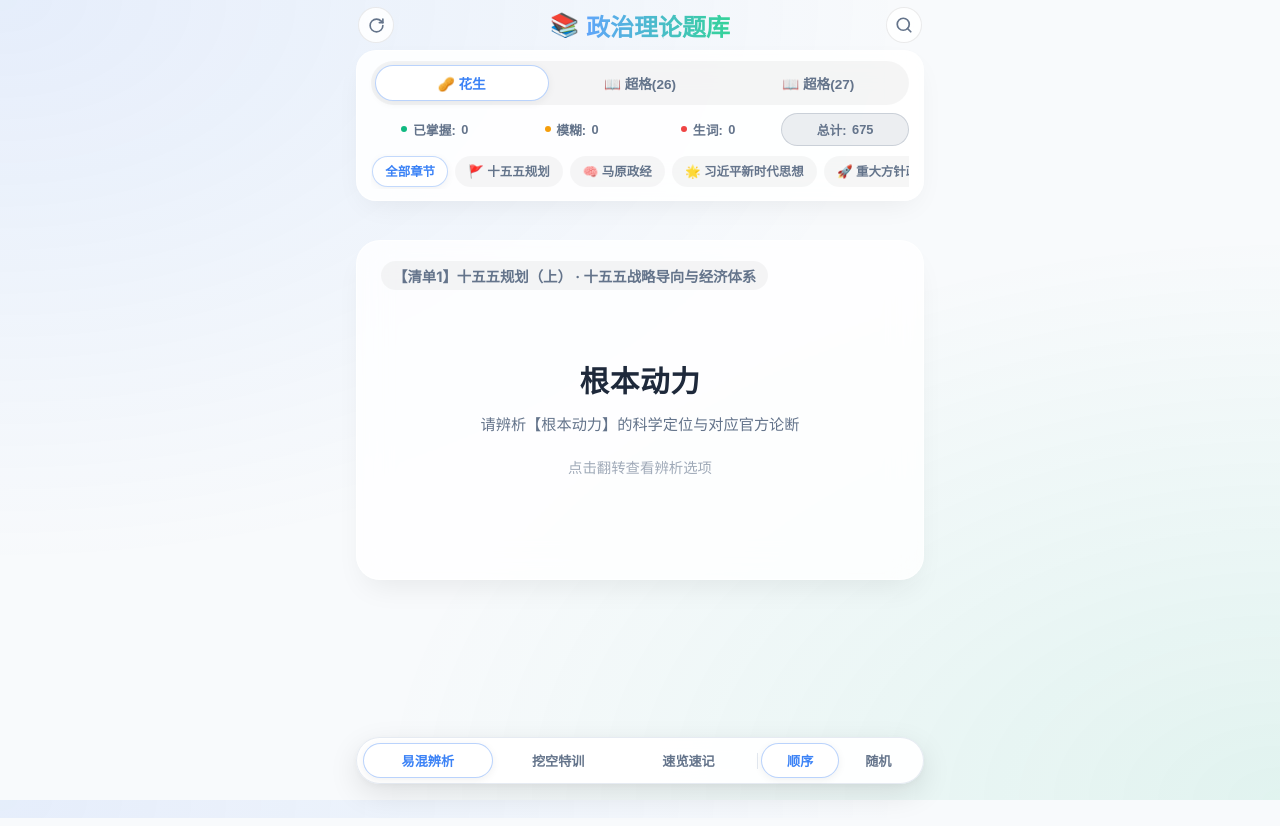
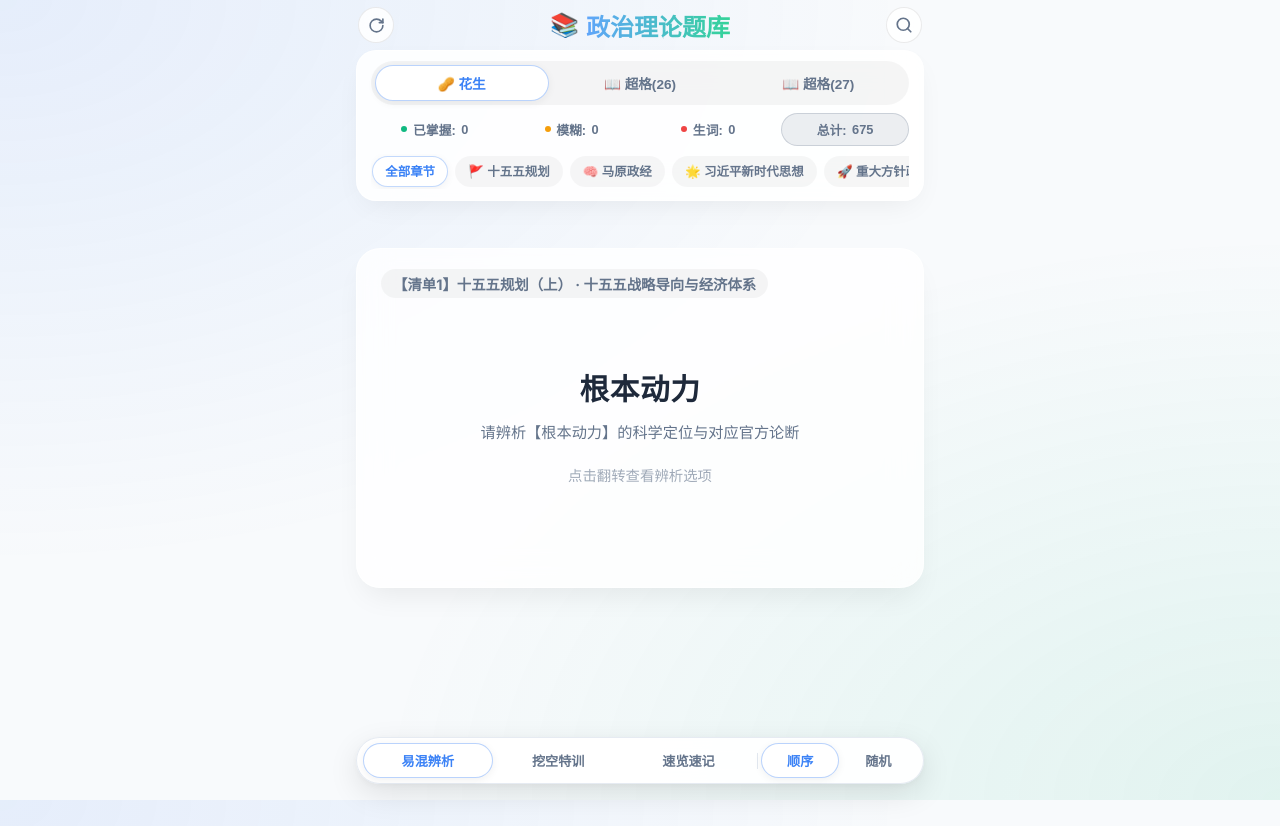
Before and after one commit to troses3/zhengzhi-fuxi, a React (Vite) app: page / in a window 1280 px wide. Built offline with nearby package versions, Linux system fonts and the light colour scheme.

Commit message:
fix(ui): adjust fixed margin-top to exactly 5vh as requested

```diff
--- a/src/App.css
+++ b/src/App.css
@@ -651,7 +651,7 @@ body {
   position: relative;
 }
 .card-container:not(.expanded) {
-  margin-top: 4vh;
+  margin-top: 5vh;
 }
 .card-container.expanded {
   /* Height is managed dynamically by React inline style */
```
Also changed, not shown: 4 other files (tests, documents, lock files or other folders).
